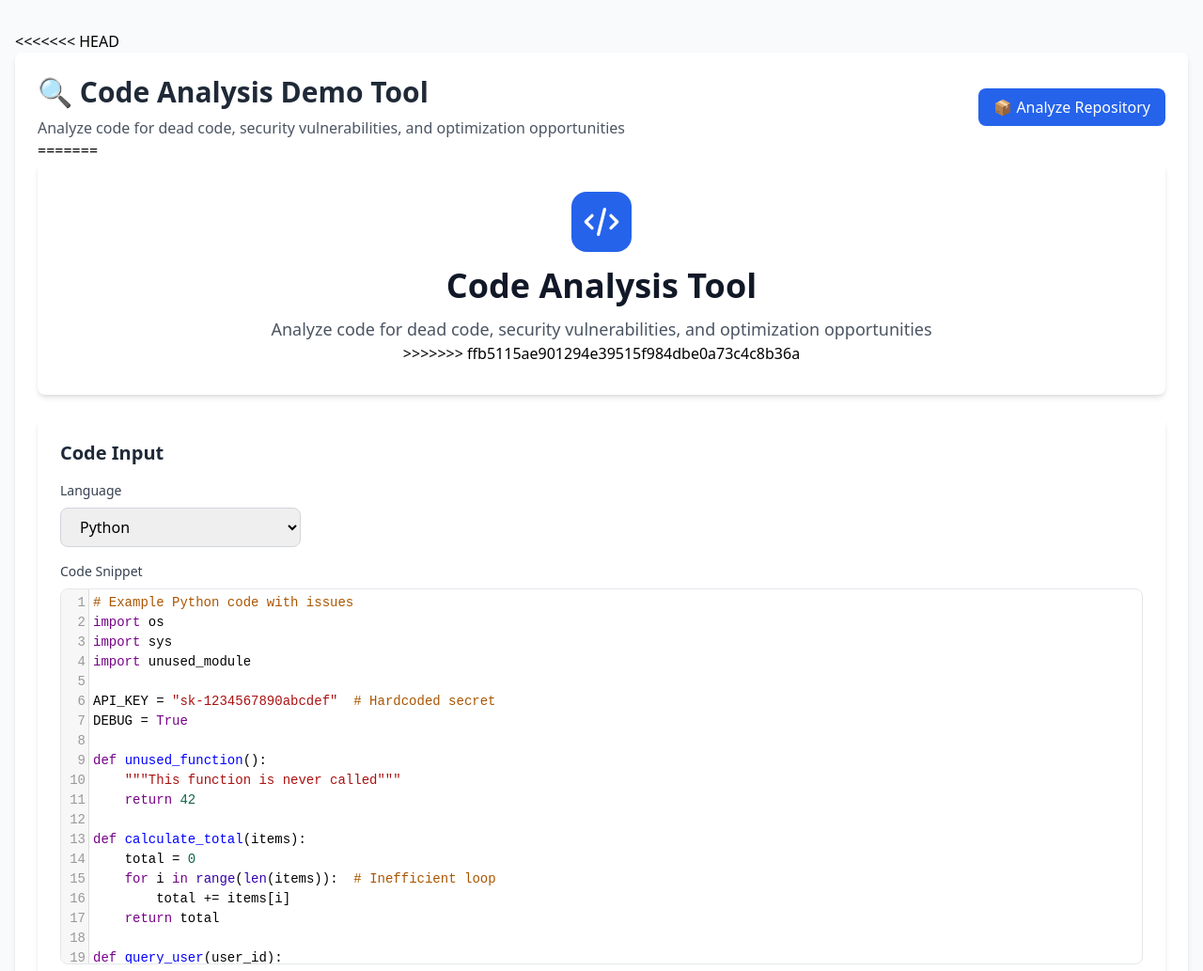
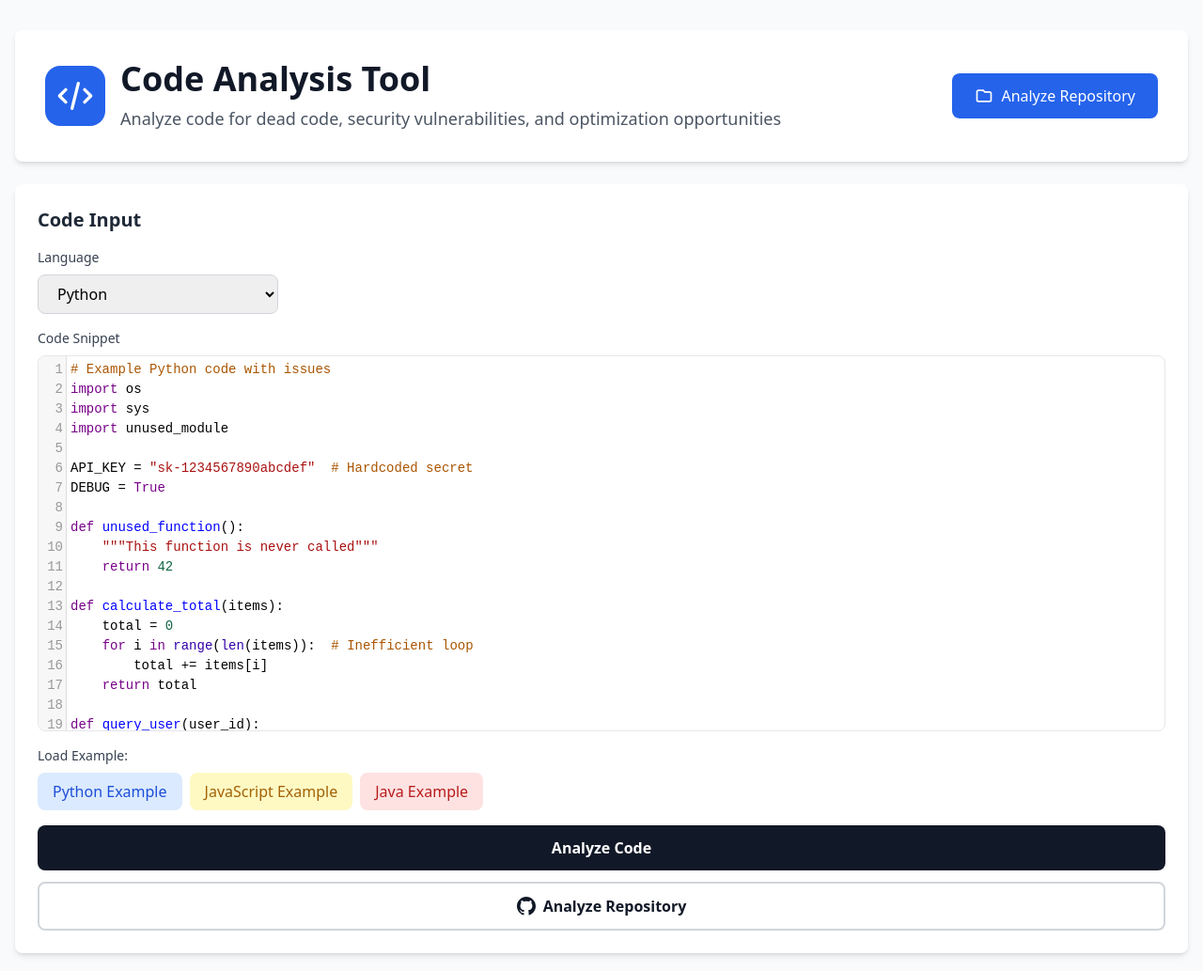
Before and after one commit to Handz113/HitScan---IBM-Bob, a plain HTML site: page static/index.html in a window 1280 px wide. Shown: the top 1033 px of the page at 94% size. Drawn offline with nearby package versions, Linux system fonts and the light colour scheme.

Commit message:
Resuelve conflictos de merge y arregla la UI

```diff
--- a/static/index.html
+++ b/static/index.html
@@ -23,29 +23,26 @@
 <body class="bg-gray-50">
     <div class="container mx-auto px-4 py-8 max-w-7xl">
         <!-- Header -->
-<<<<<<< HEAD
-        <div class="bg-white rounded-lg shadow-md p-6 mb-6">
+        <div class="bg-white rounded-lg shadow-md p-8 mb-6">
             <div class="flex justify-between items-center">
-                <div>
-                    <h1 class="text-3xl font-bold text-gray-800 mb-2">🔍 Code Analysis Demo Tool</h1>
-                    <p class="text-gray-600">Analyze code for dead code, security vulnerabilities, and optimization opportunities</p>
+                <div class="flex items-center gap-4">
+                    <div class="w-16 h-16 bg-blue-600 rounded-2xl flex items-center justify-center flex-shrink-0">
+                        <svg class="w-10 h-10 text-white" fill="none" stroke="currentColor" viewBox="0 0 24 24">
+                            <path stroke-linecap="round" stroke-linejoin="round" stroke-width="2" d="M10 20l4-16m4 4l4 4-4 4M6 16l-4-4 4-4"></path>
+                        </svg>
+                    </div>
+                    <div>
+                        <h1 class="text-4xl font-bold text-gray-900 mb-2">Code Analysis Tool</h1>
+                        <p class="text-gray-600 text-lg">Analyze code for dead code, security vulnerabilities, and optimization opportunities</p>
+                    </div>
                 </div>
-                <a href="/static/repo.html" class="px-4 py-2 bg-blue-600 text-white rounded-lg hover:bg-blue-700">
-                    📦 Analyze Repository
+                <a href="/static/repo.html" class="px-6 py-3 bg-blue-600 text-white rounded-lg hover:bg-blue-700 transition-colors flex items-center gap-2 flex-shrink-0">
+                    <svg class="w-5 h-5" fill="none" stroke="currentColor" viewBox="0 0 24 24">
+                        <path stroke-linecap="round" stroke-linejoin="round" stroke-width="2" d="M3 7v10a2 2 0 002 2h14a2 2 0 002-2V9a2 2 0 00-2-2h-6l-2-2H5a2 2 0 00-2 2z"></path>
+                    </svg>
+                    Analyze Repository
                 </a>
             </div>
-=======
-        <div class="bg-white rounded-lg shadow-md p-8 mb-6 text-center">
-            <div class="flex justify-center mb-4">
-                <div class="w-16 h-16 bg-blue-600 rounded-2xl flex items-center justify-center">
-                    <svg class="w-10 h-10 text-white" fill="none" stroke="currentColor" viewBox="0 0 24 24">
-                        <path stroke-linecap="round" stroke-linejoin="round" stroke-width="2" d="M10 20l4-16m4 4l4 4-4 4M6 16l-4-4 4-4"></path>
-                    </svg>
-                </div>
-            </div>
-            <h1 class="text-4xl font-bold text-gray-900 mb-3">Code Analysis Tool</h1>
-            <p class="text-gray-600 text-lg">Analyze code for dead code, security vulnerabilities, and optimization opportunities</p>
->>>>>>> ffb5115ae901294e39515f984dbe0a73c4c8b36a
         </div>
 
         <!-- Input Section -->
```
Also changed, not shown: 1 other file.
